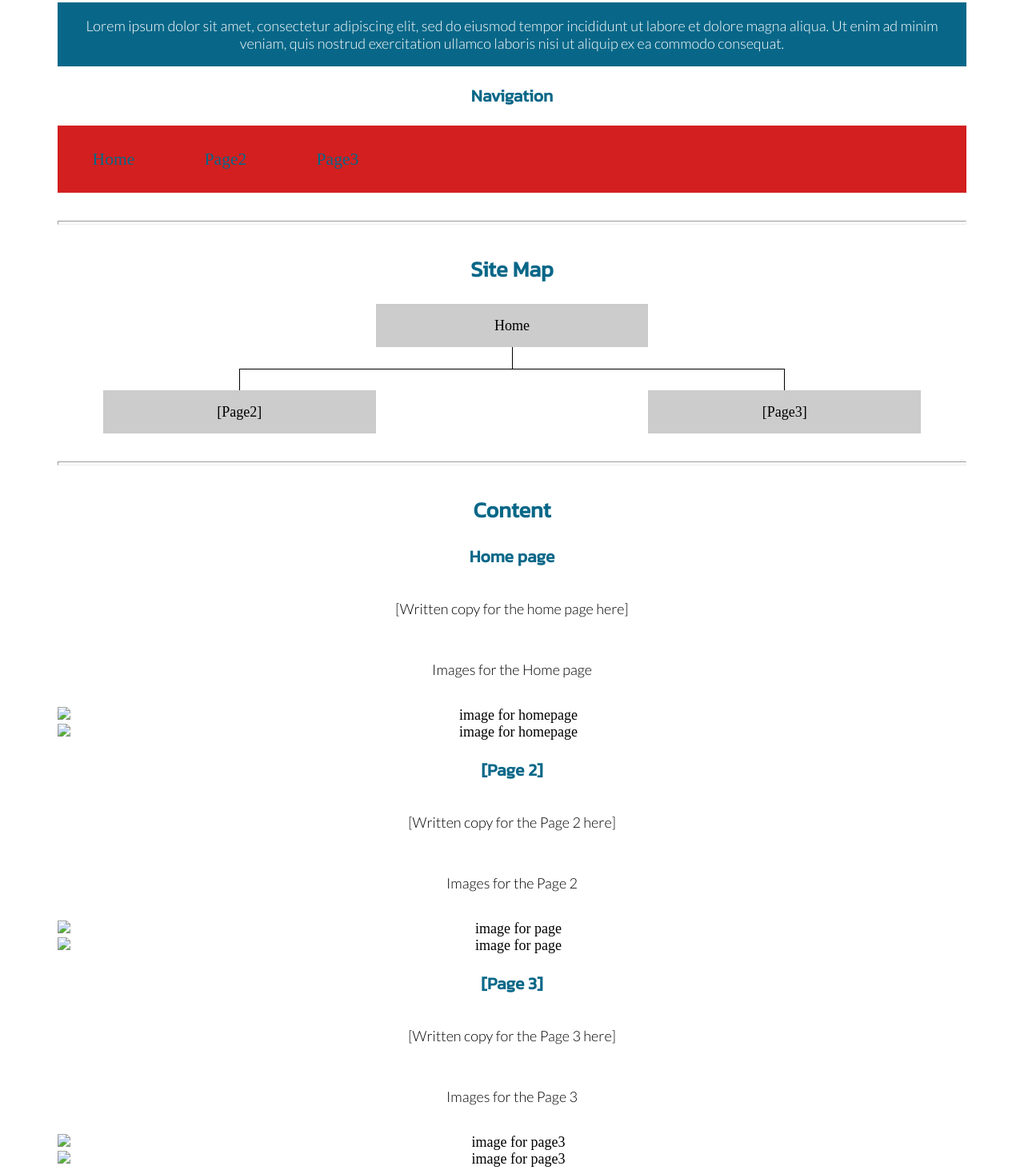
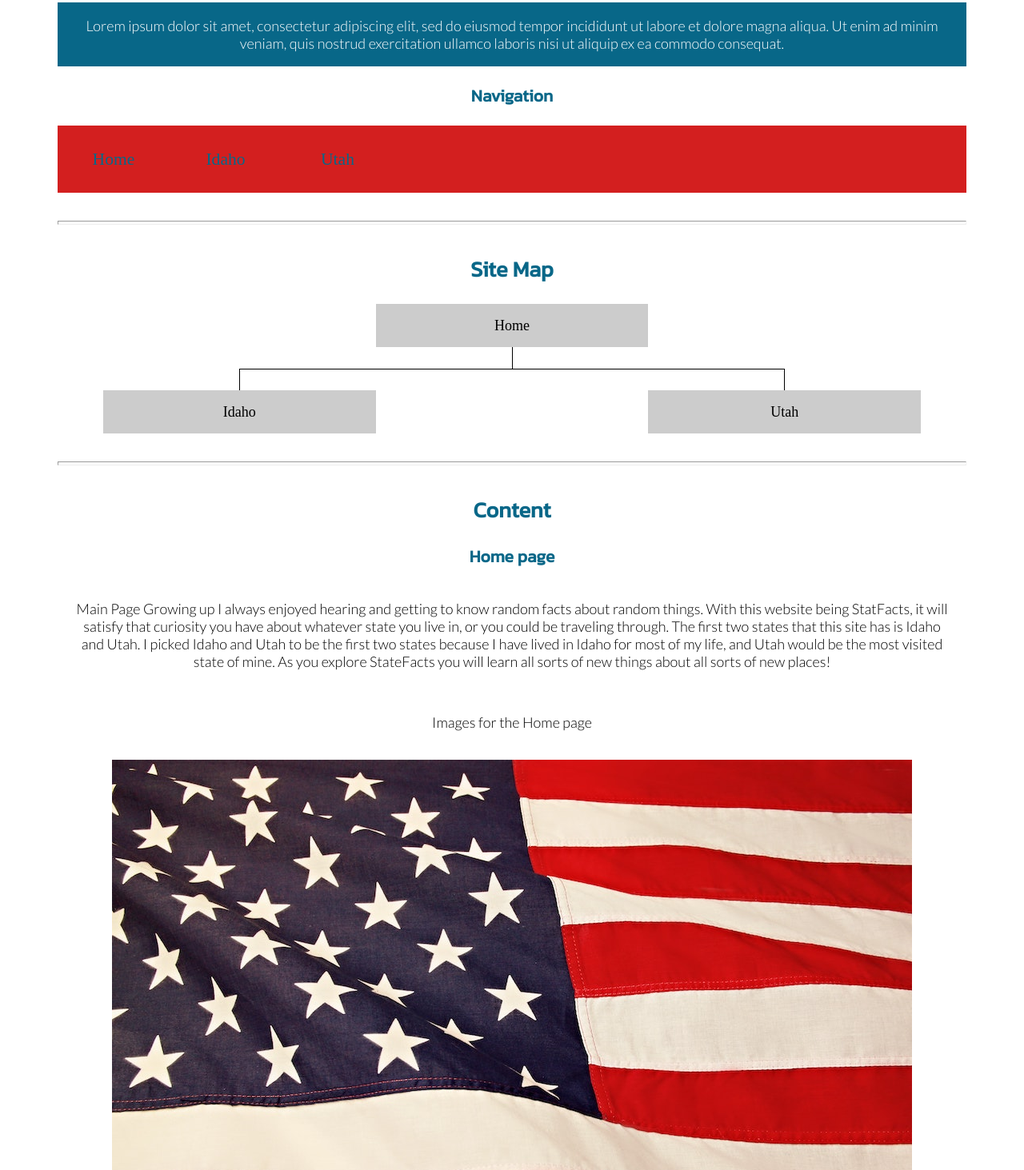
Before and after one commit to jromrell/wdd130, a plain HTML site: page statefacts/site-plan.html in a window 1280 px wide. Shown: the part 2188-3651 px from the top of the page at 80% size. Drawn offline with Linux system fonts and the light colour scheme.

Commit message:
week 08 done

```diff
--- a/statefacts/site-plan.html
+++ b/statefacts/site-plan.html
@@ -91,8 +91,8 @@
       <!-- Think about how you want your navigation bar to look. In the site-plan.css file change the colors to your colors to get the look you desire. -->
       <nav>
         <a href="#">Home</a>
-        <a href="#">Page2</a>
-        <a href="#">Page3</a>
+        <a href="#">Idaho</a>
+        <a href="#">Utah</a>
       </nav>
       <hr>
       <h2>
@@ -103,10 +103,10 @@
           Home
         </div>
         <div class="sm-page2">
-          [Page2] <!-- change this -->
+          Idaho <!-- change this -->
         </div>
         <div class="sm-page3">
-          [Page3]  <!-- change this -->
+          Utah  <!-- change this -->
         </div>
 
         <div class="top">
@@ -128,29 +128,44 @@
       </h2>
       <h3>Home page</h3>
       <p>
-        [Written copy for the home page here]
+        Main Page Growing up I always enjoyed hearing and getting to know random facts about random things. With this website
+        being StatFacts, it will satisfy that curiosity you have about whatever state you live in, or you could be traveling
+         through. The first two states that this site has is Idaho and Utah. I picked Idaho and Utah to be the first two states
+          because I have lived in Idaho for most of my life, and Utah would be the most visited state of mine. As you explore
+           StateFacts you will learn all sorts of new things about all sorts of new places!
       </p>
       <p>Images for the Home page</p>
-        <img src="#" alt="image for homepage">
-        <img src="#" alt="image for homepage">
+        <img src="usflag.jpg" alt="Flag">
+        <img src="maplights.jpg" alt="US map">
 
       </ul>
-      <h3>[Page 2]</h3>
+      <h3>Idaho</h3>
       <p>
-        [Written copy for the Page 2 here]
+        IDAHO People will come to this site out of curiosity. Fun facts are always a cool and fun thing to know and they are always
+         very entertaining. On the Idaho page, people would come here for if they are curious about facts about the state of Idaho.
+          For instance, you probably knew Idaho was the number one producer of potatoes, but did you know that they are the number
+          one producers of trout as well? The state of Idaho is known as the “Gem State” because you can find nearly 75 types of
+           precious stones in our state. Idaho is known as the lentil capital of the world. Idaho is known for their potatoes so it
+            probably won’t come to any surprise that the world’s largest potato is in Idaho as well. This page is to entertain visotors
+             and educate them on the state of Idaho.
+
       </p>
-      <p>Images for the Page 2</p>
-        <img src="#" alt="image for page">
-        <img src="#" alt="image for page">
+      <p>Images for the Idaho</p>
+        <img src="idstate.jpg" alt="State Flag">
+        <img src="idstateoutline.jpg" alt="State Map">
 
       </ul>
-      <h3>[Page 3]</h3>
+      <h3>Utah</h3>
       <p>
-        [Written copy for the Page 3 here]
+        UTAH The Utah page will contain fun and interesting facts about the state of Utah. The state of Utah is known as the
+         beehive state and is one of 27 states that is landlocked. Utah is the youngest state in the country with 33% of it’s
+         population being under 18 and the mean age being 31.3 years old. Only California and Alaska have more national parks
+          than Alaska, and Utah is known for it’s skiing. People will come to this page if they were traveling to Utah or just
+           wanting to know more about the wonderful state.
       </p>
-      <p>Images for the Page 3</p>
-        <img src="#" alt="image for page3">
-        <img src="#" alt="image for page3">
+      <p>Images for the Utah</p>
+        <img src="welcomeutah.jpg" alt="Welcome to Utah">
+        <img src="utaharch.jpg" alt="The Arch">
 
       </ul>
       <hr>
@@ -166,13 +181,13 @@
       </p>
       <img src="#" alt="home page wireframe">
 
-      <h3>[Page 2]</h3>
+      <h3>Idaho</h3>
       <p>
         [Any additional details about page 2 that the wireframe does not make clear]
       </p>
       <img src="#" alt="page 2 wireframe">
 
-      <h3>[Page 3]</h3>
+      <h3>Utah</h3>
       <p>
         [Any additional details about page 3 that the wireframe does not make clear]
       </p>
```
Also changed, not shown: statefacts/idstate.jpg (added), statefacts/idstateoutline.jpg (added), statefacts/maplights.jpg (added), statefacts/usflag.jpg (added), statefacts/utaharch.jpg (added), statefacts/welcomeutah.jpg (added), 1 other file.
